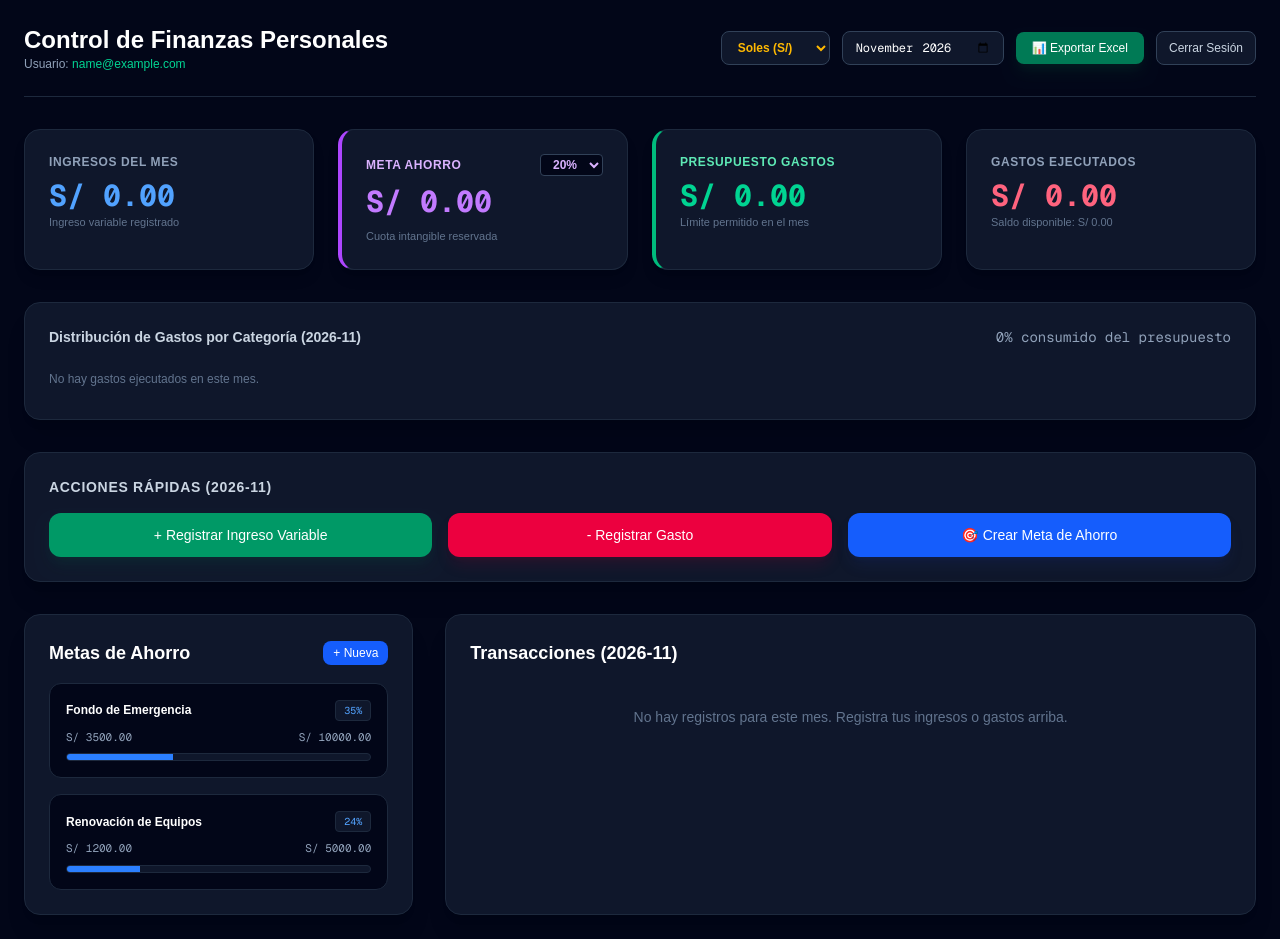
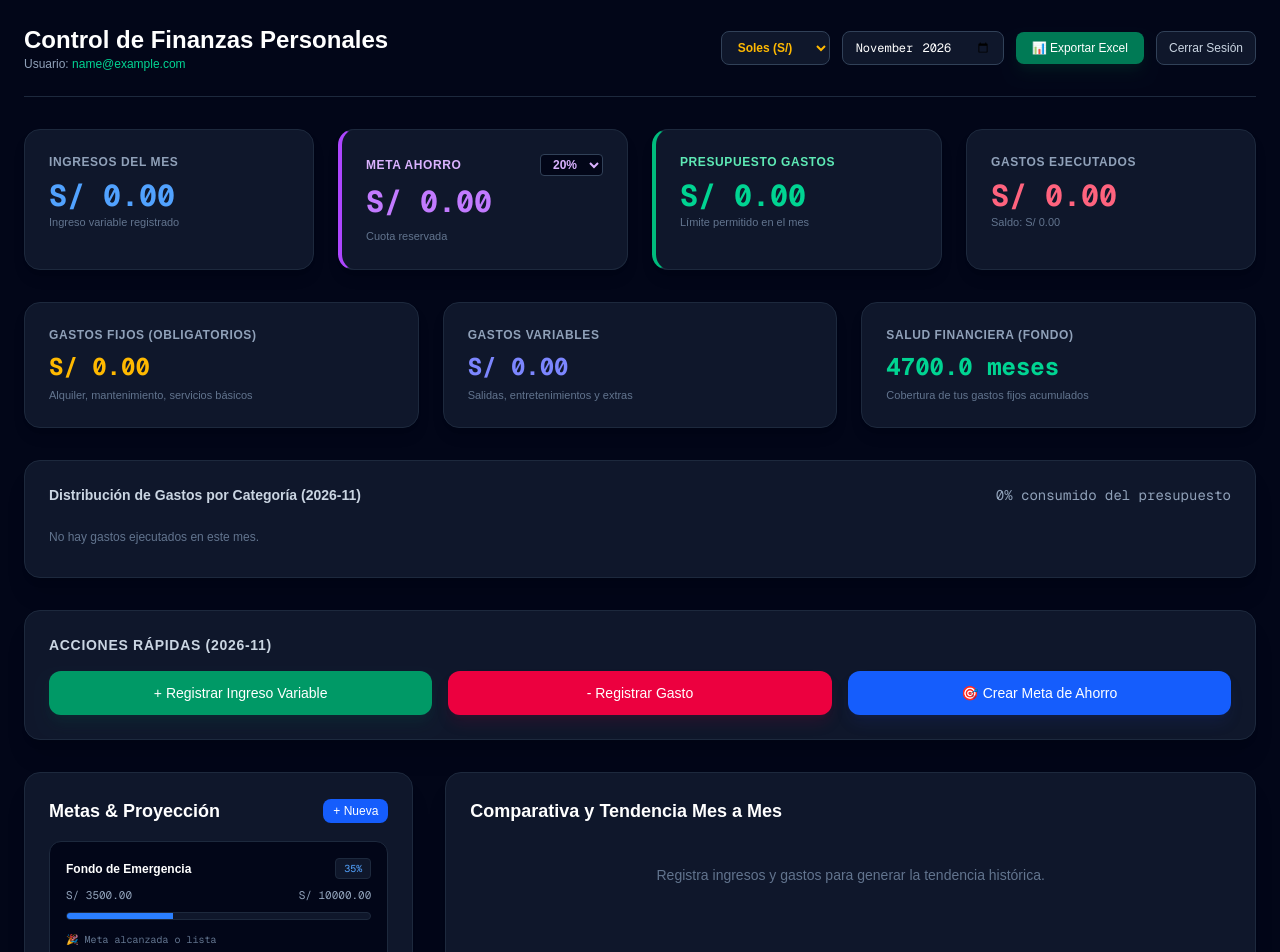
Before and after one commit to jroblestinajeros-lab/Control-de-vencimientos, a Next.js app: page / in a window 1280 px wide. Shown: the top 952 px of the page. Built offline with nearby package versions, Linux system fonts and the light colour scheme; sample sign-in values are in the browser's storage.

Commit message:
Update page.tsx

```diff
--- a/app/page.tsx
+++ b/app/page.tsx
@@ -9,6 +9,7 @@ interface Transaction {
   description: string;
   amount: number;
   type: 'income' | 'expense';
+  nature?: 'fixed' | 'variable'; // 1. Gastos Fijos vs Variables
   category: string;
   date: string;
   month: string; // Formato YYYY-MM
@@ -71,6 +72,7 @@ export default function HomePage() {
   // Formulario
   const [description, setDescription] = useState('');
   const [amount, setAmount] = useState('');
+  const [expenseNature, setExpenseNature] = useState<'fixed' | 'variable'>('variable');
   const [category, setCategory] = useState(INCOME_CATEGORIES[0]);
   const [budgetError, setBudgetError] = useState<string | null>(null);
 
@@ -132,18 +134,27 @@ export default function HomePage() {
     localStorage.setItem('fin_savings_percent', newPercent.toString());
   };
 
-  // Filtrado de transacciones por mes seleccionado
+  // Transacciones filtradas por mes
   const monthTransactions = transactions.filter(
     (t) => (t.month || t.date.slice(0, 7)) === selectedMonth
   );
 
-  // Cálculos Variables por Mes
+  // Totales por Mes
   const totalIncome = monthTransactions
     .filter((t) => t.type === 'income')
     .reduce((acc, t) => acc + t.amount, 0);
 
   const totalExpense = monthTransactions
     .filter((t) => t.type === 'expense')
+    .reduce((acc, t) => acc + t.amount, 0);
+
+  // 1. Desglose de Gastos Fijos vs Variables
+  const fixedExpenses = monthTransactions
+    .filter((t) => t.type === 'expense' && t.nature === 'fixed')
+    .reduce((acc, t) => acc + t.amount, 0);
+
+  const variableExpenses = monthTransactions
+    .filter((t) => t.type === 'expense' && t.nature === 'variable')
     .reduce((acc, t) => acc + t.amount, 0);
 
   const plannedSavings = (totalIncome * savingsTargetPercent) / 100;
@@ -154,7 +165,13 @@ export default function HomePage() {
     ? Math.min(Math.round((totalExpense / availableExpenseBudget) * 100), 100)
     : 0;
 
-  // Gastos agrupados por categoría para la barra visual
+  // 4. KPIs de Salud Financiera
+  // Cobertura de Fondo de Emergencia basada en Gastos Fijos (Objetivo habitual: 3 a 6 meses)
+  const totalSavedAllGoals = goals.reduce((acc, g) => acc + g.currentAmount, 0);
+  const fixedExpenseMonthlyAvg = fixedExpenses || (totalExpense * 0.5) || 1;
+  const emergencyCoverageMonths = (totalSavedAllGoals / fixedExpenseMonthlyAvg).toFixed(1);
+
+  // Gastos agrupados por categoría
   const expensesByCategory = EXPENSE_CATEGORIES.map((cat) => {
     const total = monthTransactions
       .filter((t) => t.type === 'expense' && t.category === cat)
@@ -162,10 +179,24 @@ export default function HomePage() {
     return { category: cat, amount: total };
   }).filter((item) => item.amount > 0);
 
+  // 5. Histórico y Tendencias (Últimos 4 meses)
+  const availableMonths = Array.from(
+    new Set(transactions.map((t) => t.month || t.date.slice(0, 7)))
+  ).sort().reverse().slice(0, 4);
+
+  const monthlyHistory = availableMonths.map((m) => {
+    const mTx = transactions.filter((t) => (t.month || t.date.slice(0, 7)) === m);
+    const inc = mTx.filter((t) => t.type === 'income').reduce((a, t) => a + t.amount, 0);
+    const exp = mTx.filter((t) => t.type === 'expense').reduce((a, t) => a + t.amount, 0);
+    const sav = (inc * savingsTargetPercent) / 100;
+    return { month: m, income: inc, expense: exp, savings: sav };
+  });
+
   const handleOpenModal = (type: 'income' | 'expense' | 'goal') => {
     setModalType(type);
     setDescription('');
     setAmount('');
+    setExpenseNature('variable');
     setGoalTitle('');
     setGoalTarget('');
     setGoalCurrent('');
@@ -210,9 +241,10 @@ export default function HomePage() {
 
       const newTx: Transaction = {
         id: Date.now().toString(),
-        description: description || 'Gasto Variable',
+        description: description || 'Gasto',
         amount: val,
         type: 'expense',
+        nature: expenseNature,
         category,
         date: new Date().toLocaleDateString('es-PE'),
         month: selectedMonth,
@@ -238,7 +270,6 @@ export default function HomePage() {
     setShowModal(false);
   };
 
-  // Exportar reporte a Excel adaptando la moneda seleccionada
   const exportToExcel = () => {
     const summaryData = [
       { Concepto: 'Moneda Seleccionada', Valor: `${currency} (${currSymbol})` },
@@ -246,13 +277,16 @@ export default function HomePage() {
       { Concepto: `Ingresos Totales (${currSymbol})`, Valor: totalIncome },
       { Concepto: `Ahorro Reservado (${savingsTargetPercent}%) (${currSymbol})`, Valor: plannedSavings },
       { Concepto: `Presupuesto Límite para Gastos (${currSymbol})`, Valor: availableExpenseBudget },
-      { Concepto: `Gastos Ejecutados (${currSymbol})`, Valor: totalExpense },
+      { Concepto: `Gastos Fijos (${currSymbol})`, Valor: fixedExpenses },
+      { Concepto: `Gastos Variables (${currSymbol})`, Valor: variableExpenses },
+      { Concepto: `Gastos Ejecutados Totales (${currSymbol})`, Valor: totalExpense },
       { Concepto: `Saldo Restante para Gastos (${currSymbol})`, Valor: budgetRemaining },
     ];
 
     const txData = monthTransactions.map((t) => ({
       Fecha: t.date,
       Tipo: t.type === 'income' ? 'Ingreso' : 'Gasto',
+      Naturaleza: t.nature === 'fixed' ? 'Fijo (Obligatorio)' : t.nature === 'variable' ? 'Variable' : '-',
       Descripción: t.description,
       Categoría: t.category,
       [`Monto (${currSymbol})`]: t.amount,
@@ -294,7 +328,7 @@ export default function HomePage() {
 
   return (
     <main className="min-h-screen bg-slate-950 text-slate-100 p-6">
-      {/* Encabezado Principal, Selector de Moneda y Mes */}
+      {/* Encabezado */}
       <header className="max-w-7xl mx-auto flex flex-col md:flex-row justify-between items-start md:items-center pb-6 border-b border-slate-800 mb-8 gap-4">
         <div>
           <h1 className="text-2xl font-bold text-white">Control de Finanzas Personales</h1>
@@ -304,7 +338,6 @@ export default function HomePage() {
         </div>
 
         <div className="flex flex-wrap items-center gap-3">
-          {/* Selector de Moneda */}
           <select
             value={currency}
             onChange={(e) => handleCurrencyChange(e.target.value as CurrencyCode)}
@@ -317,7 +350,6 @@ export default function HomePage() {
             ))}
           </select>
 
-          {/* Selector de Mes */}
           <input
             type="month"
             value={selectedMonth}
@@ -325,7 +357,6 @@ export default function HomePage() {
             className="bg-slate-900 border border-slate-700 text-white text-xs px-3 py-2 rounded-lg focus:outline-none focus:border-emerald-500 font-mono"
           />
 
-          {/* Botón Exportar a Excel */}
           <button
             onClick={exportToExcel}
             className="bg-emerald-700 hover:bg-emerald-600 text-white font-medium text-xs px-4 py-2 rounded-lg transition-colors flex items-center space-x-1.5 shadow-lg shadow-emerald-950/40"
@@ -369,7 +400,7 @@ export default function HomePage() {
               </select>
             </div>
             <p className="text-3xl font-bold text-purple-400 font-mono">{currSymbol} {plannedSavings.toFixed(2)}</p>
-            <p className="text-[11px] text-slate-500">Cuota intangible reservada</p>
+            <p className="text-[11px] text-slate-500">Cuota reservada</p>
           </div>
 
           <div className="bg-slate-900 border border-slate-800 p-6 rounded-2xl shadow-lg border-l-4 border-l-emerald-500">
@@ -381,11 +412,32 @@ export default function HomePage() {
           <div className="bg-slate-900 border border-slate-800 p-6 rounded-2xl shadow-lg">
             <h3 className="text-xs font-semibold text-slate-400 uppercase tracking-wider mb-2">Gastos Ejecutados</h3>
             <p className="text-3xl font-bold text-rose-400 font-mono">{currSymbol} {totalExpense.toFixed(2)}</p>
-            <p className="text-[11px] text-slate-500">Saldo disponible: {currSymbol} {budgetRemaining.toFixed(2)}</p>
+            <p className="text-[11px] text-slate-500">Saldo: {currSymbol} {budgetRemaining.toFixed(2)}</p>
           </div>
         </div>
 
-        {/* Control de Gastos por Categorías (Barra Segmentada) */}
+        {/* 4. Tarjeta de Salud Financiera & Desglose Fijo vs Variable */}
+        <div className="grid grid-cols-1 md:grid-cols-3 gap-6">
+          <div className="bg-slate-900 border border-slate-800 p-6 rounded-2xl shadow-lg flex flex-col justify-between">
+            <h4 className="text-xs font-semibold text-slate-400 uppercase tracking-wider mb-2">Gastos Fijos (Obligatorios)</h4>
+            <p className="text-2xl font-bold text-amber-400 font-mono">{currSymbol} {fixedExpenses.toFixed(2)}</p>
+            <p className="text-[11px] text-slate-500 mt-1">Alquiler, mantenimiento, servicios básicos</p>
+          </div>
+
+          <div className="bg-slate-900 border border-slate-800 p-6 rounded-2xl shadow-lg flex flex-col justify-between">
+            <h4 className="text-xs font-semibold text-slate-400 uppercase tracking-wider mb-2">Gastos Variables</h4>
+            <p className="text-2xl font-bold text-indigo-400 font-mono">{currSymbol} {variableExpenses.toFixed(2)}</p>
+            <p className="text-[11px] text-slate-500 mt-1">Salidas, entretenimientos y extras</p>
+          </div>
+
+          <div className="bg-slate-900 border border-slate-800 p-6 rounded-2xl shadow-lg flex flex-col justify-between">
+            <h4 className="text-xs font-semibold text-slate-400 uppercase tracking-wider mb-2">Salud Financiera (Fondo)</h4>
+            <p className="text-2xl font-bold text-emerald-400 font-mono">{emergencyCoverageMonths} meses</p>
+            <p className="text-[11px] text-slate-500 mt-1">Cobertura de tus gastos fijos acumulados</p>
+          </div>
+        </div>
+
+        {/* Control de Gastos por Categorías */}
         <div className="bg-slate-900 border border-slate-800 rounded-2xl p-6 shadow-xl space-y-4">
           <div className="flex justify-between items-center text-sm">
             <span className="font-semibold text-slate-300">
@@ -450,11 +502,12 @@ export default function HomePage() {
           </div>
         </div>
 
-        {/* Metas & Historial */}
+        {/* 2. Metas de Ahorro con Simulación de Tiempo + Histórico Mes a Mes */}
         <div className="grid grid-cols-1 lg:grid-cols-3 gap-8">
+          {/* Metas con Proyección */}
           <div className="lg:col-span-1 bg-slate-900 border border-slate-800 rounded-2xl p-6 shadow-xl space-y-4">
             <div className="flex justify-between items-center">
-              <h2 className="text-lg font-semibold text-white">Metas de Ahorro</h2>
+              <h2 className="text-lg font-semibold text-white">Metas & Proyección</h2>
               <button
                 onClick={() => handleOpenModal('goal')}
                 className="text-xs bg-blue-600 hover:bg-blue-500 text-white px-2.5 py-1 rounded-lg transition-colors font-medium"
@@ -466,6 +519,11 @@ export default function HomePage() {
             <div className="space-y-4">
               {goals.map((g) => {
                 const pct = Math.min(Math.round((g.currentAmount / (g.targetAmount || 1)) * 100), 100);
+                const remainingToGoal = Math.max(0, g.targetAmount - g.currentAmount);
+                const monthsToTarget = plannedSavings > 0
+                  ? Math.ceil(remainingToGoal / plannedSavings)
+                  : 0;
+
                 return (
                   <div key={g.id} className="bg-slate-950 border border-slate-800 p-4 rounded-xl space-y-2">
                     <div className="flex justify-between items-center">
@@ -486,13 +544,52 @@ export default function HomePage() {
                         style={{ width: `${pct}%` }}
                       ></div>
                     </div>
+
+                    <p className="text-[10px] text-slate-500 font-mono pt-1">
+                      {monthsToTarget > 0
+                        ? `⏱ Tiempo est. para completar: ~${monthsToTarget} mes(es)`
+                        : '🎉 Meta alcanzada o lista'}
+                    </p>
                   </div>
                 );
               })}
             </div>
           </div>
 
+          {/* 5. Comparativa Mes a Mes */}
           <div className="lg:col-span-2 bg-slate-900 border border-slate-800 rounded-2xl p-6 shadow-xl space-y-4">
+            <h2 className="text-lg font-semibold text-white">Comparativa y Tendencia Mes a Mes</h2>
+            {monthlyHistory.length === 0 ? (
+              <p className="text-sm text-slate-500 py-6 text-center">Registra ingresos y gastos para generar la tendencia histórica.</p>
+            ) : (
+              <div className="overflow-x-auto">
+                <table className="w-full text-left text-sm text-slate-300">
+                  <thead className="bg-slate-950 text-slate-400 uppercase text-xs">
+                    <tr>
+                      <th className="px-4 py-3 rounded-l-lg">Mes</th>
+                      <th className="px-4 py-3 text-right">Ingresos</th>
+                      <th className="px-4 py-3 text-right">Gastos</th>
+                      <th className="px-4 py-3 text-right rounded-r-lg">Ahorro Reservado</th>
+                    </tr>
+                  </thead>
+                  <tbody className="divide-y divide-slate-800 font-mono">
+                    {monthlyHistory.map((h) => (
+                      <tr key={h.month} className="hover:bg-slate-800/50">
+                        <td className="px-4 py-3 text-xs text-white font-medium">{h.month}</td>
+                        <td className="px-4 py-3 text-right text-emerald-400">{currSymbol} {h.income.toFixed(2)}</td>
+                        <td className="px-4 py-3 text-right text-rose-400">{currSymbol} {h.expense.toFixed(2)}</td>
+                        <td className="px-4 py-3 text-right text-purple-400">{currSymbol} {h.savings.toFixed(2)}</td>
+                      </tr>
+                    ))}
+                  </tbody>
+                </table>
+              </div>
+            )}
+          </div>
+        </div>
+
+        {/* Historial de Transacciones del Mes Activo */}
+        <div className="bg-slate-900 border border-slate-800 rounded-2xl p-6 shadow-xl space-y-4">
           <h2 className="text-lg font-semibold text-white">Transacciones ({selectedMonth})</h2>
           {monthTransactions.length === 0 ? (
             <p className="text-sm text-slate-500 py-6 text-center">No hay registros para este mes. Registra tus ingresos o gastos arriba.</p>
@@ -502,6 +599,7 @@ export default function HomePage() {
                 <thead className="bg-slate-950 text-slate-400 uppercase text-xs">
                   <tr>
                     <th className="px-4 py-3 rounded-l-lg">Fecha</th>
+                    <th className="px-4 py-3">Tipo / Naturaleza</th>
                     <th className="px-4 py-3">Descripción</th>
                     <th className="px-4 py-3">Categoría</th>
                     <th className="px-4 py-3 text-right rounded-r-lg">Monto</th>
@@ -511,12 +609,19 @@ export default function HomePage() {
                   {monthTransactions.map((t) => (
                     <tr key={t.id} className="hover:bg-slate-800/50">
                       <td className="px-4 py-3 text-xs text-slate-400">{t.date}</td>
-                        <td className="px-4 py-3 font-medium text-white">{t.description}</td>
-                        <td className="px-4 py-3 text-xs text-slate-400">
-                          <span className="bg-slate-800 px-2 py-1 rounded-md border border-slate-700">
-                            {t.category}
+                      <td className="px-4 py-3 text-xs">
+                        <span className={`px-2 py-0.5 rounded text-[10px] border ${
+                          t.type === 'income'
+                            ? 'bg-emerald-950/60 border-emerald-800 text-emerald-300'
+                            : t.nature === 'fixed'
+                            ? 'bg-amber-950/60 border-amber-800 text-amber-300'
+                            : 'bg-slate-800 border-slate-700 text-slate-300'
+                        }`}>
+                          {t.type === 'income' ? 'Ingreso' : t.nature === 'fixed' ? 'Gasto Fijo' : 'Gasto Variable'}
                         </span>
                       </td>
+                      <td className="px-4 py-3 font-medium text-white">{t.description}</td>
+                      <td className="px-4 py-3 text-xs text-slate-400">{t.category}</td>
                       <td className={`px-4 py-3 text-right font-mono font-bold ${t.type === 'income' ? 'text-emerald-400' : 'text-rose-400'}`}>
                         {t.type === 'income' ? '+' : '-'} {currSymbol} {t.amount.toFixed(2)}
                       </td>
@@ -526,7 +631,6 @@ export default function HomePage() {
               </table>
             </div>
           )}
-          </div>
         </div>
       </section>
 
@@ -592,13 +696,27 @@ export default function HomePage() {
                     <label className="block text-xs font-semibold text-slate-300 uppercase mb-1">Descripción</label>
                     <input
                       type="text"
-                      placeholder="Ej. Honorarios Noviembre, Consultoría, Supermercado"
+                      placeholder="Ej. Alquiler, Consultoría, Supermercado"
                       value={description}
                       onChange={(e) => setDescription(e.target.value)}
                       required
                       className="w-full bg-slate-950 border border-slate-800 rounded-lg px-3 py-2 text-white focus:outline-none focus:border-emerald-500 text-sm"
                     />
                   </div>
+
+                  {modalType === 'expense' && (
+                    <div>
+                      <label className="block text-xs font-semibold text-slate-300 uppercase mb-1">Naturaleza del Gasto</label>
+                      <select
+                        value={expenseNature}
+                        onChange={(e) => setExpenseNature(e.target.value as 'fixed' | 'variable')}
+                        className="w-full bg-slate-950 border border-slate-800 rounded-lg px-3 py-2 text-white focus:outline-none focus:border-emerald-500 text-sm"
+                      >
+                        <option value="variable">Variable (Discrecional / Opcional)</option>
+                        <option value="fixed">Fijo (Obligatorio / Inflexible)</option>
+                      </select>
+                    </div>
+                  )}
 
                   <div>
                     <label className="block text-xs font-semibold text-slate-300 uppercase mb-1">Monto ({currSymbol})</label>
```
Lines whose indentation alone changed are shown as unchanged.
